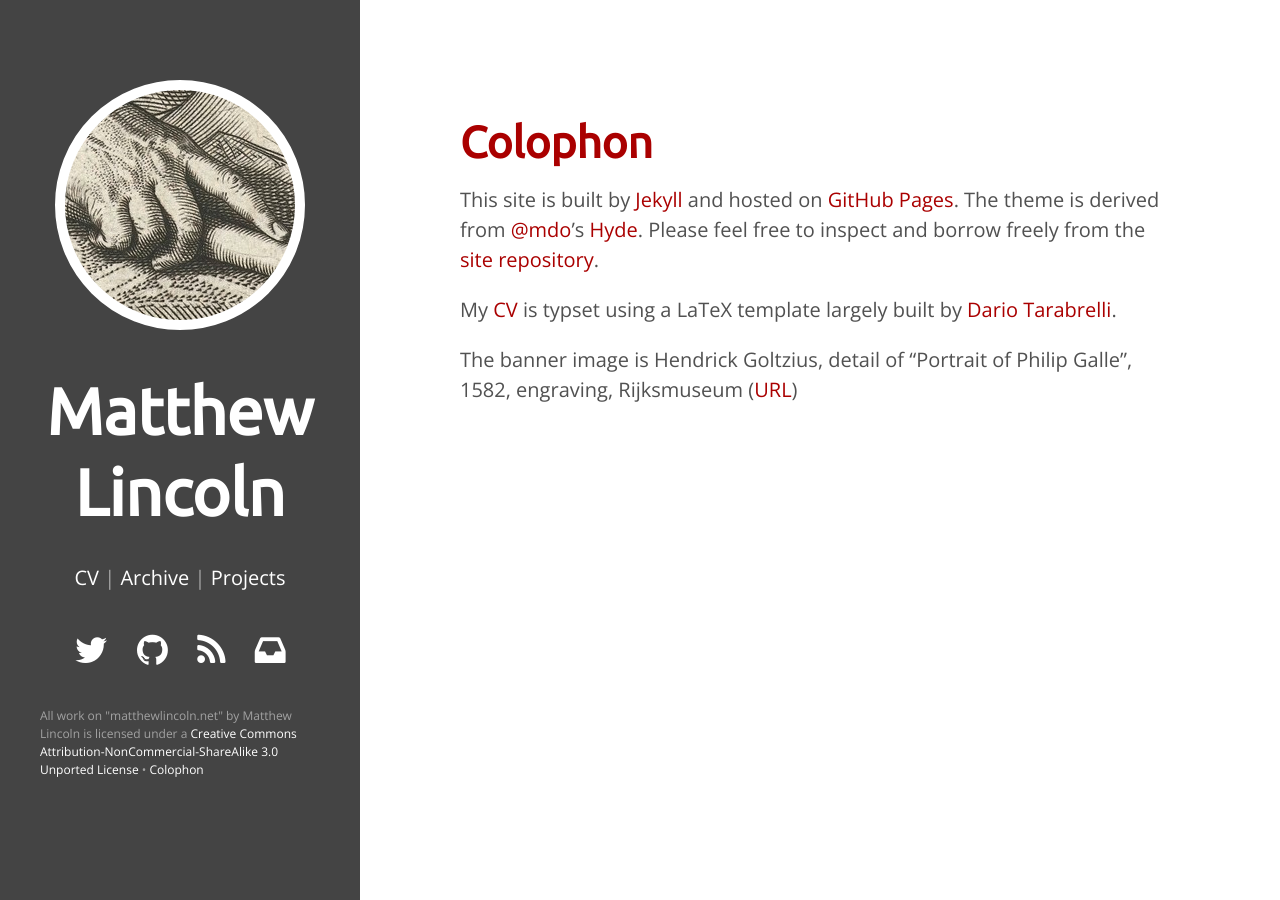
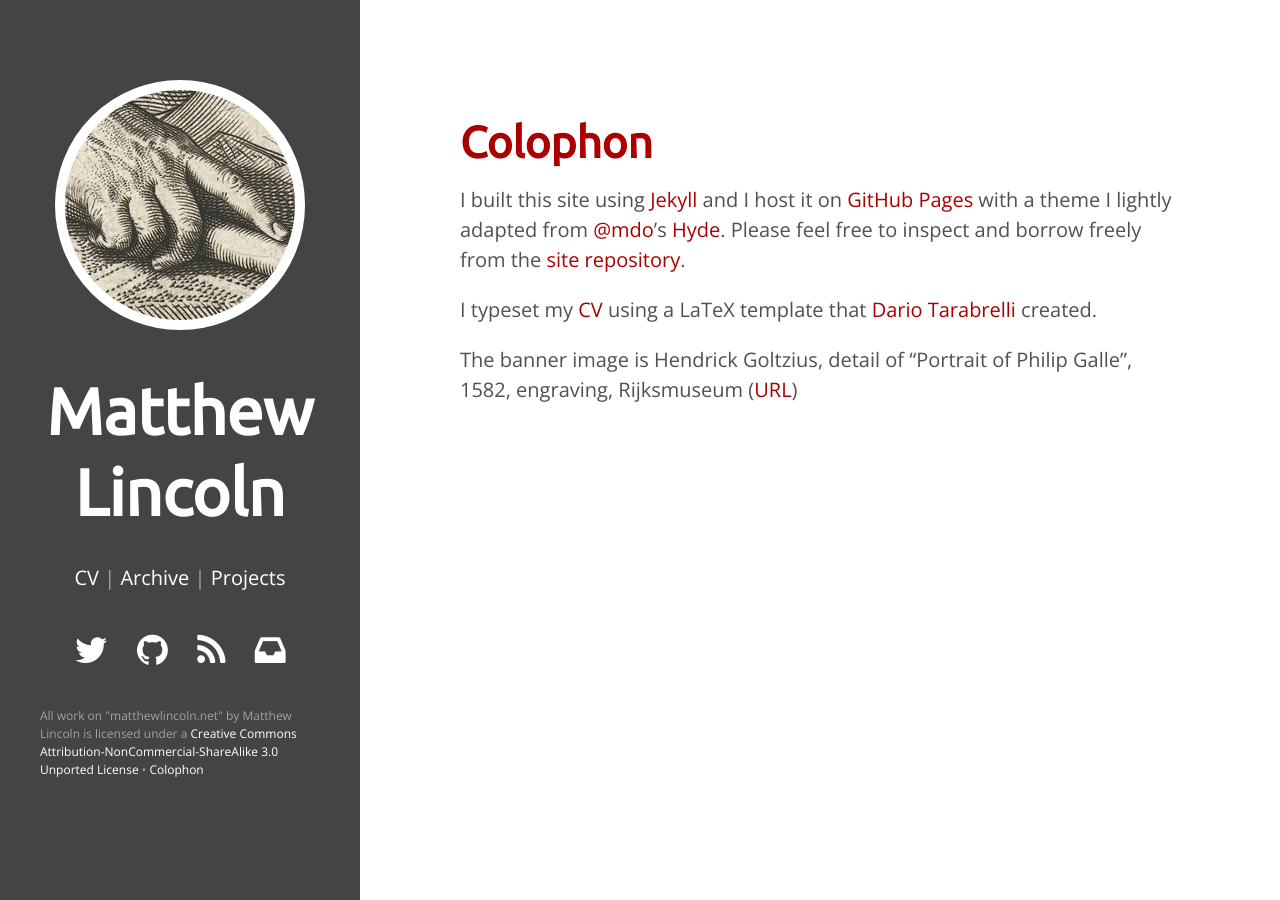
Before and after one commit to mdlincoln/mdlincoln.github.io, a Jekyll site: the page built from pages/colophon.md, in a window 1280 px wide. Built offline with Jekyll 4.4.1, drawn with Linux system fonts in a browser that asks for light colours; nearby versions of some CDN libraries.

Commit message:
passive voice is for chumps

```diff
--- a/pages/colophon.md
+++ b/pages/colophon.md
@@ -4,10 +4,9 @@ title: Colophon
 show_title: true
 ---
 
-This site is built by [Jekyll](http://jekyll.rb) and hosted on [GitHub Pages](https://pages.github.com/).
-The theme is derived from [@mdo](https://twitter.com/mdo)'s [Hyde](http://hyde.getpoole.com/).
+I built this site using [Jekyll](http://jekyll.rb) and I host it on [GitHub Pages](https://pages.github.com/) with a theme I lightly adapted from [@mdo](https://twitter.com/mdo)'s [Hyde](http://hyde.getpoole.com/).
 Please feel free to inspect and borrow freely from the [site repository](http://github.com/mdlincoln/mdlincoln.github.io).
 
-My [CV](/about) is typset using a LaTeX template largely built by [Dario Tarabrelli](http://nitens.org/taraborelli/cvtex).
+I typeset my [CV](/about) using a LaTeX template that [Dario Tarabrelli](http://nitens.org/taraborelli/cvtex) created.
 
 The banner image is {{ site.data.site.banner.name }} ([URL]({{ site.data.site.banner.source }}))
```
